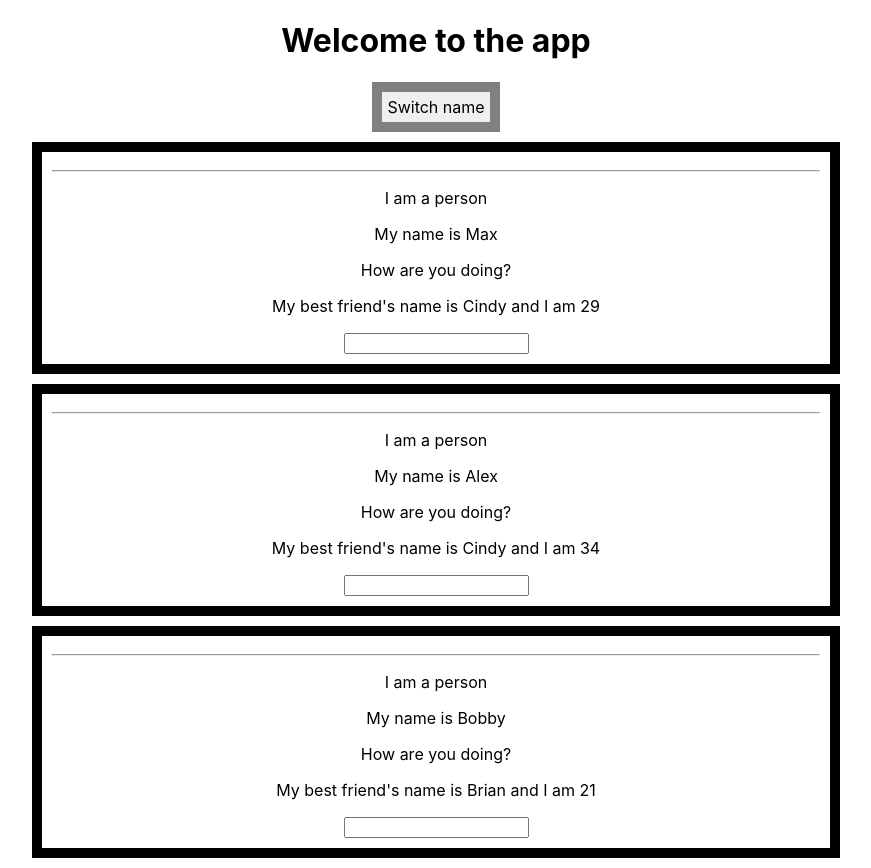
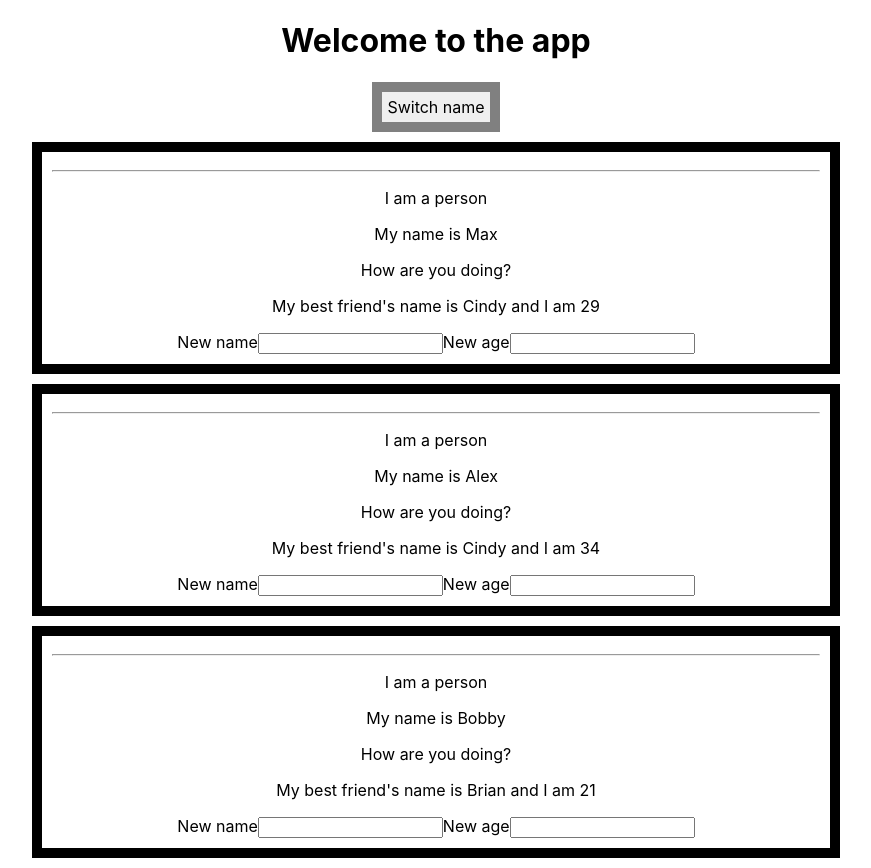
Before and after one commit to bwielk/ReactRecap, a React (Create React App) app in the folder intro/: page / in a window 1280 px wide. Both pictures are taken after a click on the button "Switch name". Shown: the whole page, without its empty margins (204-1075 px from the left). Built offline with nearby package versions, Linux system fonts and the light colour scheme.

Commit message:
Introduced logic to the output message

```diff
--- a/intro/src/App.js
+++ b/intro/src/App.js
@@ -38,6 +38,18 @@ class App extends Component {
     this.setState({persons_names: persons})
   }
 
+  ageChangeHandler = (event, id) => {
+    const foundPersonIndex = this.state.persons_names.findIndex(p => {
+      return p.id === id
+    })
+    const person ={...this.state.persons_names[foundPersonIndex]}
+    person.age = event.target.value
+
+    const persons = [...this.state.persons_names]
+    persons[foundPersonIndex] = person
+    this.setState({persons_names:persons})
+  }
+
   render() {
 
     const style = {
@@ -59,7 +71,8 @@ class App extends Component {
               age={person.age}
               click={() => this.deletePersonHandler(index)}
               key={person.id}
-              changeName={(event) => this.nameChangedHandler(event, person.id)}/>
+              changeName={(event) => this.nameChangedHandler(event, person.id)}
+              changeAge={(event) => this.ageChangeHandler(event, person.id)}/>
           })}
       </div>
     )
--- a/intro/src/Person/Person.js
+++ b/intro/src/Person/Person.js
@@ -10,7 +10,10 @@ const person = (props) => {
           <p onClick={props.click}>My name is {props.name}</p>
           <p>How are you doing?</p>
           <p>My best friend's name is {array[Math.floor(Math.random()*3)]} and I am {props.age}</p>
-          <input type="text" onChange={props.changeName}/>
+          <label for='change-name'>New name</label>
+          <input id='change-name' type="text" onChange={props.changeName}/>
+          <label for='change-age'>New age</label>
+          <input id='change-age' type="text" onChange={props.changeAge}/>
     </div>
   );
 };
```
Also changed, not shown: 2 other files (tests, documents, lock files or other folders).
